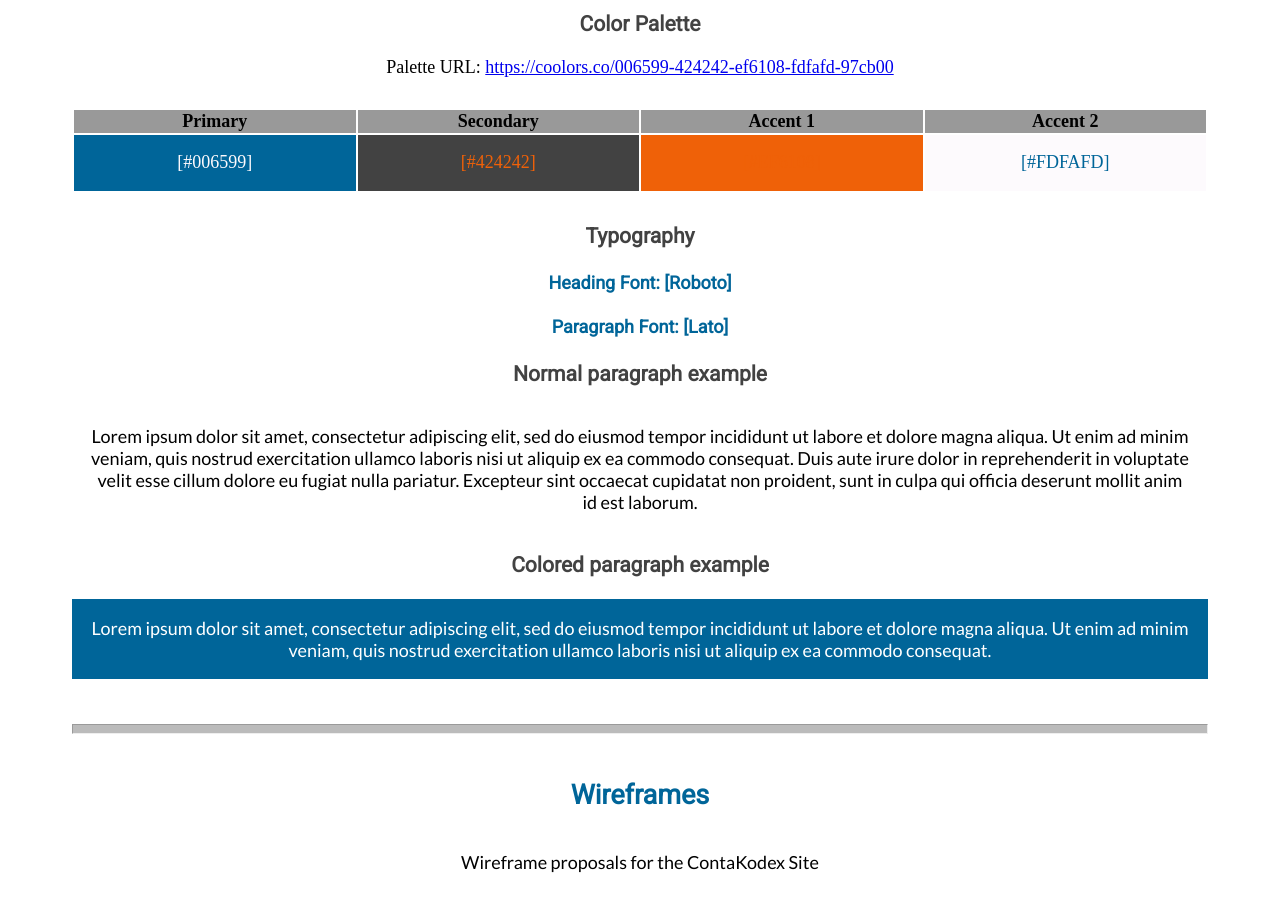
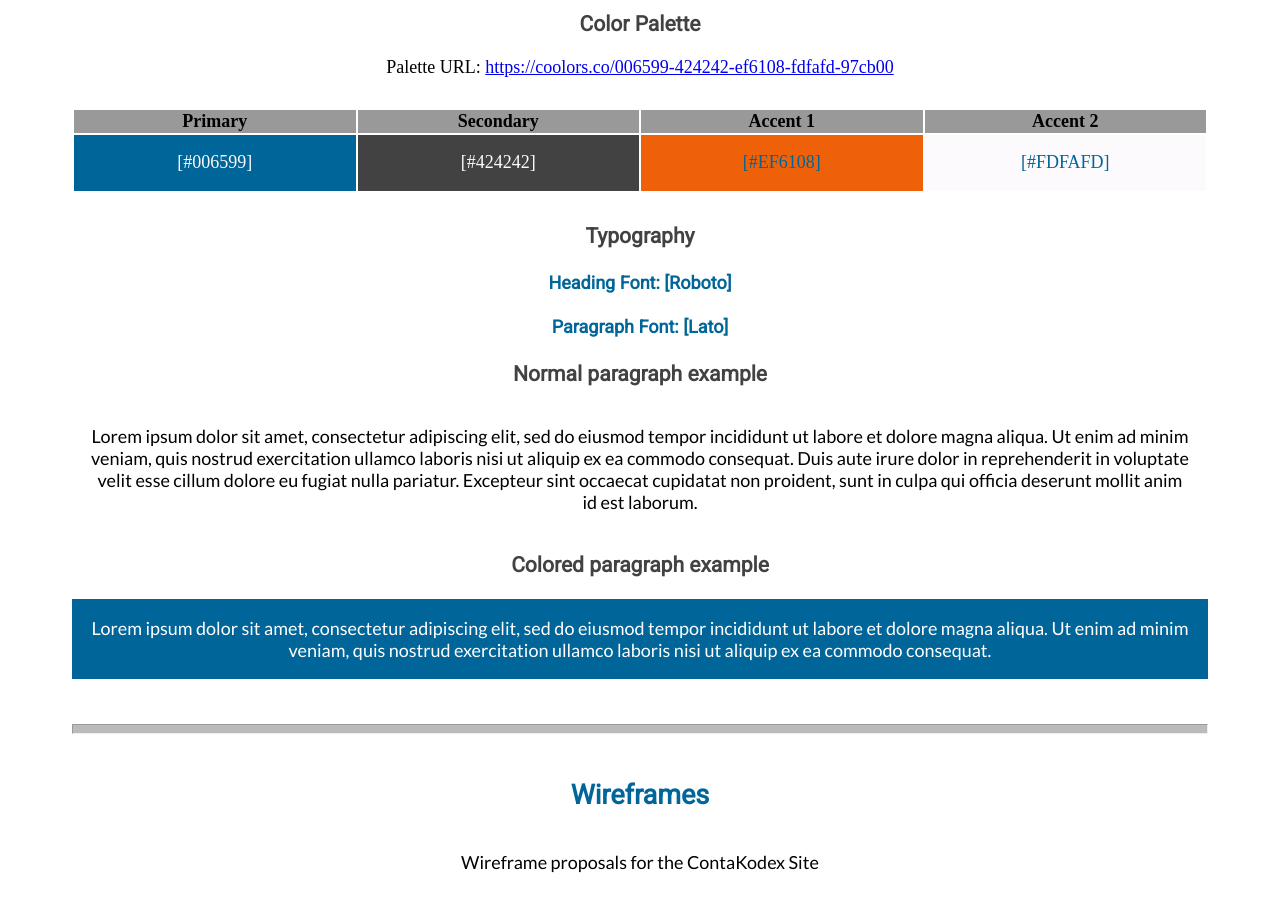
Before and after one commit to ruzempo/wdd131, a plain HTML site: page project/siteplan.html in a window 1280 px wide. Shown: the part 1640-2549 px from the top of the page. Drawn offline with Linux system fonts and the light colour scheme.

Commit message:
text color

```diff
--- a/project/styles/contakodex-site.css
+++ b/project/styles/contakodex-site.css
@@ -77,12 +77,12 @@ p {
 
 .secondary {
   background-color: #424242;
-  color: #EF6108;
+  color: #FDFAFD;
 }
 
 .accent1 {
   background-color: #EF6108;
-  color: #EF6108;
+  color: #006599;
 }
 
 .accent2 {
```
